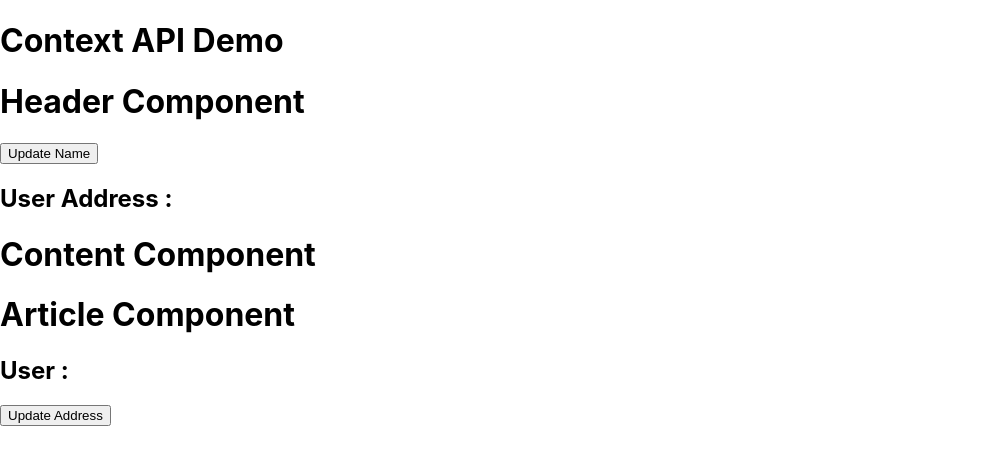
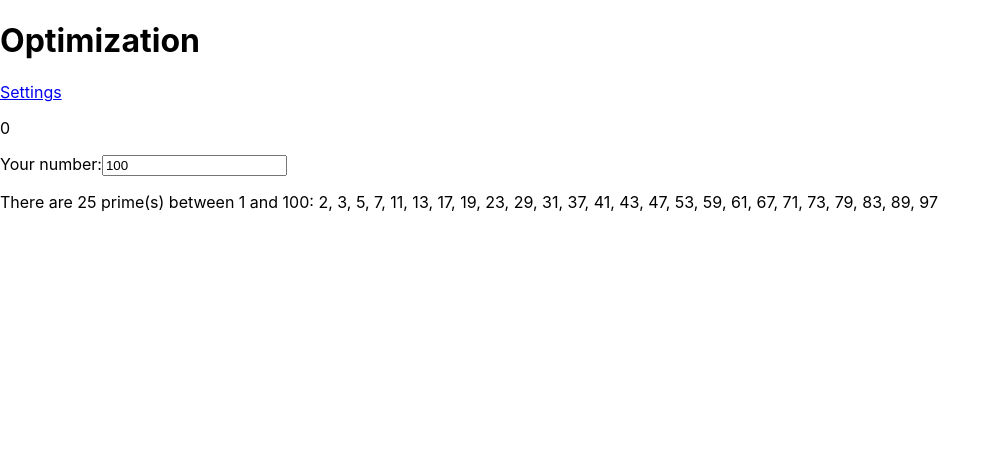
Before and after one commit to geeksterin/fs-12-13-React-, a React (Create React App) app: page / in a window 1280 px wide. Shown: the top 464 px of the page, without its empty margins (0-1000 px from the left). Built offline with nearby package versions, Linux system fonts and the light colour scheme.

Commit message:
22-01-2024 | Optimization

```diff
--- a/src/App.js
+++ b/src/App.js
@@ -1,30 +1,35 @@
 import "./App.css";
-import { useState } from "react";
-import { createBrowserRouter, RouterProvider, createHashRouter } from "react-router-dom";
+import { useState, lazy, Suspense } from "react";
+import {
+  createBrowserRouter,
+  RouterProvider,
+  createHashRouter,
+} from "react-router-dom";
 
 import ContextDemo from "./Components/11-01-2024/ContextDemo";
 import { UserContext } from "./context/UserContext";
 import HotelDetails from "./Components/08-01-2024/HotelDetails";
+import ParentComponent from "./Components/04-01-2024/ParentComponent";
+// import Optimization from "./Components/22-01-2024/Optimization";
+// import Settings from "./Components/22-01-2024/Settings"; // Normal Import
+
+const Optimization = lazy(() => import("./Components/22-01-2024/Optimization"));
+
+const Settings = lazy(() =>
+  delayForDemo(import("./Components/22-01-2024/Settings"))
+); // Lazy Import
 
 function App() {
   const router = createBrowserRouter([
     {
       path: "/",
-      element: <ContextDemo />,
+      element: <Optimization />,
       errorElement: <h1>Error element screen for not found</h1>,
     },
     {
-      path: "/about-us",
-      element: <h1>About us page</h1>,
+      path: "/settings",
+      element: <Settings />,
     },
-    {
-      path: "/hotel/:hotelId",
-      element: <HotelDetails />
-    }
-    // {
-    //   path: "*",
-    //   element: <h1>Page not found</h1>,
-    // },
   ]);
 
   const [user, setUser] = useState({
@@ -36,10 +41,18 @@ function App() {
   return (
     <div className="App">
       <UserContext.Provider value={{ user, setUser }}>
-        <RouterProvider router={router} />
+        <Suspense fallback={<h1>Loading....</h1>}>
+          <RouterProvider router={router} />
+        </Suspense>
       </UserContext.Provider>
     </div>
   );
 }
 
+function delayForDemo(promise) {
+  return new Promise((resolve) => {
+    setTimeout(resolve, 4000);
+  }).then(() => promise);
+}
+
 export default App;
--- a/src/Components/04-01-2024/ChildComponent.js
+++ b/src/Components/04-01-2024/ChildComponent.js
@@ -11,3 +11,4 @@ const ChildComponent = (props) => {
 };
 
 export default memo(ChildComponent);
+// export default ChildComponent;
--- a/src/Components/04-01-2024/ParentComponent.js
+++ b/src/Components/04-01-2024/ParentComponent.js
@@ -29,6 +29,10 @@ const ParentComponent = () => {
   const increaseChildCounter = useCallback(() => {
     setChildCounter(childCounter + 1);
   }, [childCounter]);
+
+  // const increaseChildCounter = () => {
+  //   setChildCounter(childCounter + 1);
+  // };
   // Syntax : const fn = useCallback(fn,dependencyArray)
   /**
    * [] => Once
@@ -39,15 +43,15 @@ const ParentComponent = () => {
   return (
     <>
       <h1>Parent Component</h1>
-      <input ref={inputRef} type="text" placeholder="Enter your name" />
-      <button onClick={onFoucsClick}>Focus on Input Field</button>
+      {/* <input ref={inputRef} type="text" placeholder="Enter your name" /> */}
+      {/* <button onClick={onFoucsClick}>Focus on Input Field</button> */}
       Parent Counter {parentCounter} <br />
       <button onClick={increaseParentCounter}>Increase Parent Counter</button>
       <button onClick={increaseChildCounter}>Increase Child Counter</button>
       <ChildComponent
         increaseChildCounter={increaseChildCounter} // Non primitive prop
         childCounter={childCounter}
-        data={data}
+        // data={data}
       />
     </>
   );
--- a/src/Components/08-01-2024/HotelDetails.js
+++ b/src/Components/08-01-2024/HotelDetails.js
@@ -1,17 +1,24 @@
-import { useParams } from "react-router-dom";
+import { useParams, useLocation } from "react-router-dom";
 import hotelsList from "../../static/hotelsList";
 
 const HotelDetails = () => {
-  const params = useParams();
-  console.log(params);
+  // const params = useParams();
+  // console.log(params);
 
-  const hotelDetails = hotelsList.find((hotel) => hotel.id == params.hotelId);
-    // axios.get("//ab.com?hotelId=")
+  const location = useLocation();
+  console.log(location.search);
+
+  const urlParams = new URLSearchParams(location.search);
+  console.log(urlParams.keys());
+
+  // const hotelDetails = hotelsList.find((hotel) => hotel.id == params.hotelId);
+  // axios.get("//ab.com?hotelId=")
+
   return (
     <>
       <h1>This is HotelDetails page</h1>
-      <h2>Hotel ID : {hotelDetails.id}</h2>
-      <h2>Hotel Name : {hotelDetails.name}</h2>
+      {/* <h2>Hotel ID : {hotelDetails.id}</h2> */}
+      {/* <h2>Hotel Name : {hotelDetails.name}</h2> */}
     </>
   );
 };
--- a/src/Components/11-01-2024/ContextDemo.js
+++ b/src/Components/11-01-2024/ContextDemo.js
@@ -1,11 +1,30 @@
+import { Link, useNavigate } from "react-router-dom";
 import { ProductContext } from "../../context/UserContext";
 import Content from "./Content";
 import Header from "./Header";
 
 const ContextDemo = () => {
+  const navigate = useNavigate();
+  const onBtnClick = () => {
+    console.log("Btn clicked");
+    // Call the  API
+    // Wait for its result
+    // If the result is success
+    // Redirect the user to /about-us
+    navigate("/hotel/1", {
+      state: {
+        name: "XYZ",
+        address: "123",
+        mobNo: "123456",
+        bloodGroup: "AB-",
+      },
+    });
+    setTimeout(() => {}, 5_000);
+  };
   return (
     <>
       <h1>Context API Demo</h1>
+      <button onClick={onBtnClick}>Click here</button>
       <Header />
       <ProductContext.Provider>
         <Content />
--- /dev/null
+++ b/src/Components/22-01-2024/Optimization.js
@@ -0,0 +1,90 @@
+import { useEffect, useState, useMemo } from "react";
+import { Link } from "react-router-dom";
+
+const Optimization = () => {
+  const [selectedNum, setSelectedNum] = useState(100);
+  const [timer, setTimer] = useState(0);
+
+//   useEffect(() => {
+//     setInterval(() => {
+//       setTimer((oldTimer) => oldTimer + 1);
+//     }, 1_000);
+//   }, []);
+
+  // `time` is a state variable that changes once per second,
+  // so that it's always in sync with the current time.
+  //   const time = useTime();
+
+  // Calculate all of the prime numbers.
+  // (Unchanged from the earlier example.)
+  const allPrimes = useMemo(() => {
+    const result = [];
+    for (let counter = 2; counter < selectedNum; counter++) {
+      if (isPrime(counter)) {
+        result.push(counter);
+      }
+    }
+    return result;
+  }, [selectedNum]);
+
+  return (
+    <>
+      <h1>Optimization</h1>
+      <Link to={"/settings"}>Settings</Link>
+      <p className="clock">{timer}</p>
+      <form>
+        <label htmlFor="num">Your number:</label>
+        <input
+          type="number"
+          value={selectedNum}
+          onChange={(event) => {
+            // To prevent computers from exploding,
+            // we'll max out at 100k
+            let num = Math.min(100_000, Number(event.target.value));
+
+            setSelectedNum(num);
+          }}
+        />
+      </form>
+      <p>
+        There are {allPrimes.length} prime(s) between 1 and {selectedNum}:{" "}
+        <span className="prime-list">{allPrimes.join(", ")}</span>
+      </p>
+    </>
+  );
+};
+
+function useTime() {
+  const [time, setTime] = useState(new Date());
+
+  useEffect(() => {
+    const intervalId = window.setInterval(() => {
+      setTime(new Date());
+    }, 1000);
+
+    return () => {
+      window.clearInterval(intervalId);
+    };
+  }, []);
+
+  return time;
+}
+
+function isPrime(n) {
+  console.log("Is Prime", n);
+  const max = Math.ceil(Math.sqrt(n));
+
+  if (n === 2) {
+    return true;
+  }
+
+  for (let counter = 2; counter <= max; counter++) {
+    if (n % counter === 0) {
+      return false;
+    }
+  }
+
+  return true;
+}
+
+export default Optimization;
--- /dev/null
+++ b/src/Components/22-01-2024/Settings.js
@@ -0,0 +1,9 @@
+const Settings = () => {
+  return (
+    <>
+      <h1>App Settings</h1>
+    </>
+  );
+};
+
+export default Settings;
```
